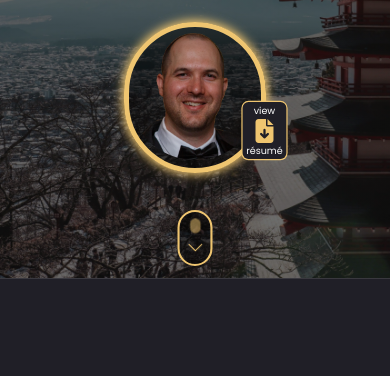
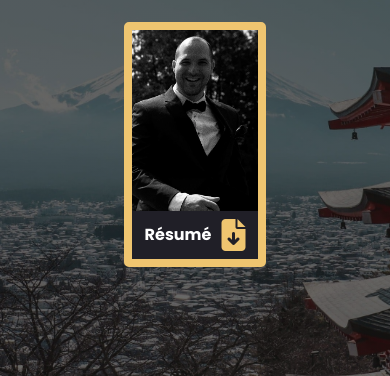
Before and after one commit to SeanSip/SeanSipus-portfolio, a plain HTML site: page index.html in a window 390 px wide. Shown: the part 213-589 px from the top of the page. Drawn offline with nearby package versions, Linux system fonts and the light colour scheme.

Commit message:
Change profile picture and container styling

```diff
--- a/index.html
+++ b/index.html
@@ -103,16 +103,18 @@
                 </div>
               </div>
               <div class="headShot">
-                <img src="/assets/profilePic2.png" alt="" />
+                <img
+                  src="/assets/devHeadShot.webp"
+                  alt="Headshot picture of Sean Sipus"
+                />
                 <div class="downloadResumeContainer">
                   <a
                     class="innerContainer"
                     href="/assets/SeanSipusResume.pdf"
                     download
                   >
-                    <p>view</p>
+                    résumé
                     <i class="fas fa-file-download"></i>
-                    <p>résumé</p>
                   </a>
                 </div>
               </div>
--- a/style.css
+++ b/style.css
@@ -382,6 +382,25 @@ li a:focus,
   outline: #efc570 solid 3px;
 }
 
+/* Button Styles */
+button,
+.innerContainer {
+  color: white;
+  border: 2px solid #efc570;
+  text-transform: capitalize;
+  font-weight: 700;
+  background: none;
+}
+
+button:hover,
+button:focus,
+.innerContainer:hover,
+.innerContainer:focus {
+  cursor: pointer;
+  background-color: #efc570;
+  color: black;
+}
+
 /* Header styles */
 
 header {
@@ -479,9 +498,7 @@ li a:hover {
 }
 
 .socials i:hover,
-.socials i:focus,
-.innerContainer:hover,
-.innerContainer:focus {
+.socials i:focus {
   color: #efc570;
   cursor: pointer;
   text-shadow: #efc570 0px 0px 35px;
@@ -626,6 +643,7 @@ header ul.open {
 .textTwo {
   display: flex;
   flex-direction: column;
+  justify-content: center;
 }
 
 .textTwo span {
@@ -634,56 +652,59 @@ header ul.open {
 
 .headShot {
   max-width: 33%;
-  background-color: rgba(0, 0, 0, 0.446);
-  border-radius: 300px;
-  border: #efc570 5px solid;
-  box-shadow: #efc570 0px 0px 10px 2px;
   align-self: flex-start;
   margin-left: 5rem;
   position: relative;
+  display: flex;
+  justify-content: center;
+  flex-direction: column;
+  border: #efc570 8px solid;
+  border-radius: 0.5rem;
 }
 
 .headShot img {
-  border-radius: 100%;
+  border-top-left-radius: 0.05rem;
+  border-top-right-radius: 0.05rem;
   width: 100%;
+  background-color: rgba(32, 31, 39, 0.409);
+  margin: 0 auto;
 }
 
 .downloadResumeContainer {
-  position: absolute;
-  right: 0;
-  bottom: 0;
-}
-
-.downloadResumeContainer p {
+  margin-bottom: 1rem;
+  width: 100%;
+  margin: 0 auto;
   font-size: 1.8rem;
 }
 
 .innerContainer {
   display: flex;
-  flex-direction: column;
+  flex-direction: row;
   align-items: center;
-  box-shadow: #efc570 0px 0px 0px 2px;
-  padding: 0.2rem 0.6rem;
+  justify-content: center;
+  padding: 0.8rem 0.6rem;
   background-color: rgb(32, 31, 39);
-  border-radius: 10px;
+  border-bottom-right-radius: 0.05rem;
+  border-bottom-left-radius: 0.05rem;
+  border: none;
 }
 
 .innerContainer i {
-  font-size: 4rem;
+  font-size: xx-large;
+  margin-left: 1rem;
+  color: #efc570;
 }
 
-.innerContainer a {
-  padding: 1rem;
+.innerContainer:hover.innerContainer i,
+.innerContainer:focus.innerContainer i {
+  color: inherit;
 }
 
-.innerContainer:hover,
-.innerContainer:focus {
-  outline: #efc570 5px solid;
-  box-shadow: #efc570 0px 0px 30px 10px;
+.innerContainer:focus.innerContainer {
+  outline: none;
 }
 
 /* Scroll Down Button Styles */
-
 .scrollBtn,
 .scrollBtn a {
   height: 80px;
@@ -696,6 +717,8 @@ header ul.open {
   cursor: pointer;
   background-color: rgba(0, 0, 0, 0.446);
   position: relative;
+  margin-top: 15rem;
+  margin-bottom: 5rem;
 }
 
 .scrollBtn a {
@@ -1036,21 +1059,9 @@ input:focus {
 }
 
 .formContainer button {
-  background: none;
-  color: white;
-  border: 2px solid #efc570;
-  border-radius: 3px;
-  text-transform: capitalize;
-  font-weight: 700;
+  border-radius: 5px;
   padding: 1.5rem;
   margin-top: 1rem;
-}
-
-.formContainer button:hover,
-.formContainer button:focus {
-  cursor: pointer;
-  background-color: #efc570;
-  color: black;
 }
 
 .formContainer input {
@@ -1251,7 +1262,7 @@ span {
     font-size: 7.8rem;
   }
 
-  .innerContainer p {
+  .innerContainer {
     font-size: 16px;
   }
 
@@ -1259,14 +1270,6 @@ span {
 
   section#skills {
     background-attachment: scroll;
-  }
-}
-
-@media (max-width: 950px) {
-  /* Header Section Media Queries */
-
-  .downloadResumeContainer {
-    margin-right: -2rem;
   }
 }
 
@@ -1309,17 +1312,17 @@ span {
     align-self: center;
   }
 
+  .headShot img,
+  .downloadResumeContainer {
+    width: 100%;
+  }
+
   .textTwo {
     align-items: center;
   }
 
   .textHeadshotContainer {
     flex-direction: column;
-  }
-
-  .downloadResumeContainer {
-    scale: 85%;
-    margin-right: -3.5rem;
   }
 }
 
@@ -1365,11 +1368,6 @@ span {
 @media (max-width: 518px) {
   /* Header Section Media Queries */
 
-  .downloadResumeContainer {
-    scale: 75%;
-    margin-right: -4rem;
-  }
-
   .portrait .animatedText {
     font-size: var(--font-size--medium);
   }
@@ -1393,11 +1391,6 @@ span {
 
   .navStop {
     height: 50px;
-  }
-
-  .downloadResumeContainer {
-    margin-bottom: -1rem;
-    scale: 70%;
   }
 
   .scrollBtn {
@@ -1430,14 +1423,12 @@ span {
   }
 }
 
-@media (max-width: 394px) {
-  .downloadResumeContainer {
-    scale: 60%;
-  }
-}
-
 @media (max-width: 373px) {
   /* header section */
+
+  .innerContainer i {
+    font-size: x-large;
+  }
 
   .textTwo h1 {
     font-size: 4.5rem;
```
Also changed, not shown: assets/devHeadShot.webp (added), assets/headerBackground.jpg (deleted), assets/headerBackground4.jpg (deleted), assets/headerImg.jpg (deleted), assets/profilePic.png (deleted), assets/profilePic2.png (deleted), assets/profilePic3.png (deleted), assets/webDevHeadshot.webp (added), 1 other file.
